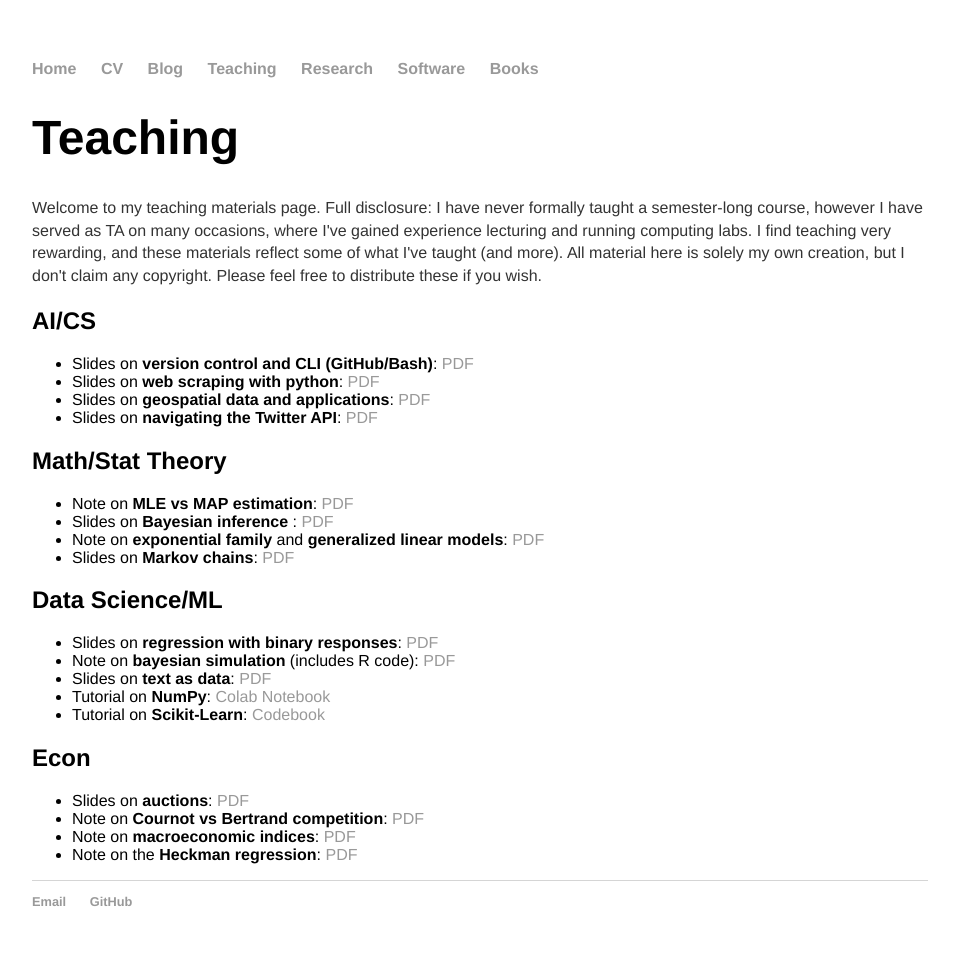
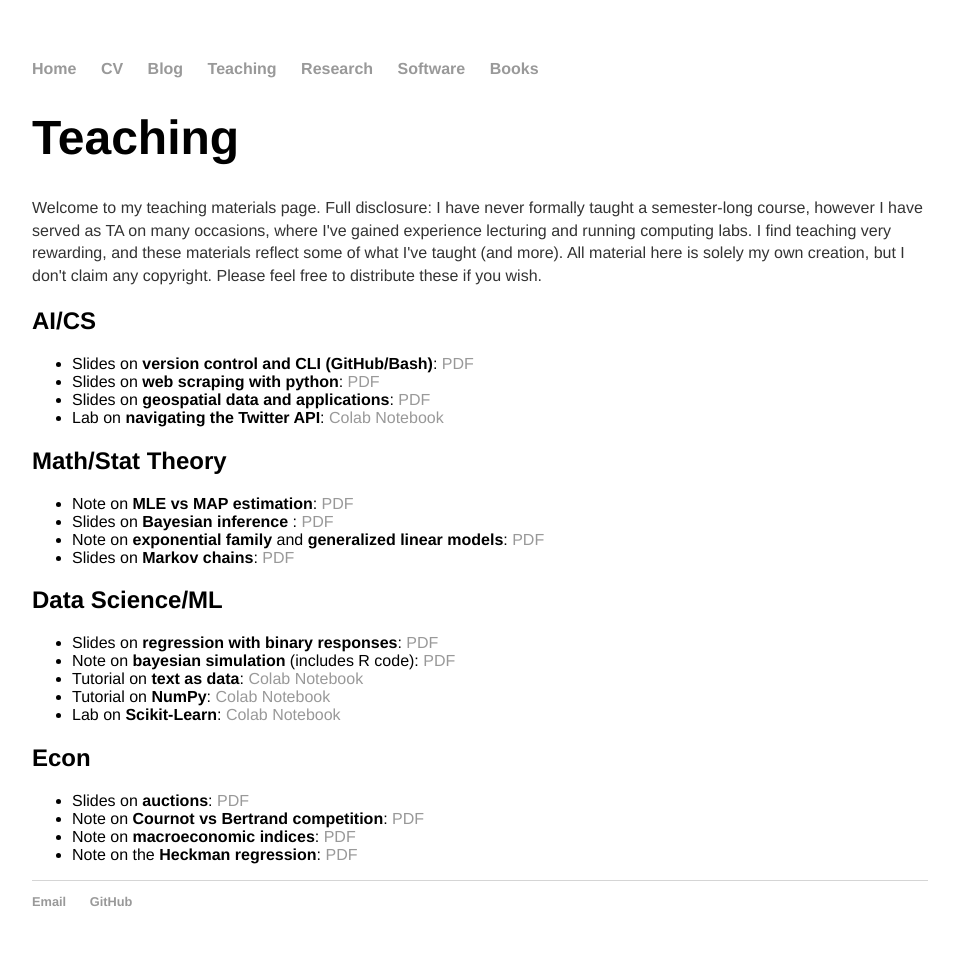
Before and after one commit to 12mre1/12mre1.github.io, a Jekyll site: the page built from teach/index.html, in a window 1280 px wide. Shown: the whole page, without its empty margins (160-1114 px from the left). Built offline with Jekyll 4.4.1, drawn with Linux system fonts in a browser that asks for light colours.

Commit message:
upload teach labs

```diff
--- a/teach/index.html
+++ b/teach/index.html
@@ -20,7 +20,7 @@ here is solely my own creation, but I don't claim any copyright. Please feel fre
 
 <li>Slides on <b>geospatial data and applications</b>: <a href = "/teach/#" target="_blank">PDF</a></li>
 
-<li>Slides on <b>navigating the Twitter API</b>: <a href = "/teach/#" target="_blank">PDF</a></li>
+<li>Lab on <b>navigating the Twitter API</b>: <a href = "https://colab.research.google.com/drive/1PmJKZY5moTiEpntKFTrm-CidBwg_VR8R?usp=sharing" target="_blank">Colab Notebook</a></li>
 
 </ul>
 
@@ -46,11 +46,11 @@ here is solely my own creation, but I don't claim any copyright. Please feel fre
 
 <li>Note on <b>bayesian simulation</b> (includes R code): <a href = "/teach/#" target="_blank">PDF</a></li>
 
-<li>Slides on <b>text as data</b>: <a href = "/teach/#" target="_blank">PDF</a></li>
+<li>Tutorial on <b>text as data</b>: <a href = "https://colab.research.google.com/drive/1jsiPL284La-ipoHcdkdp7rBce4KW-Y5z?usp=sharing" target="_blank">Colab Notebook</a></li>
 
 <li>Tutorial on <b>NumPy</b>: <a href = "https://colab.research.google.com/drive/1cn3sdwL3TqQmBTGX1wcNLH32KHzCUjPG?usp=sharing" target="_blank">Colab Notebook</a></li>
 
-<li>Tutorial on <b>Scikit-Learn</b>: <a href = "/teach/#" target="_blank">Codebook</a></li>
+<li>Lab on <b>Scikit-Learn</b>: <a href = "https://colab.research.google.com/drive/1TNJtnPNXB91SNTiRbbvnjpHljncoUGe8?usp=sharing" target="_blank">Colab Notebook</a></li>
 
 </ul>
 
```
